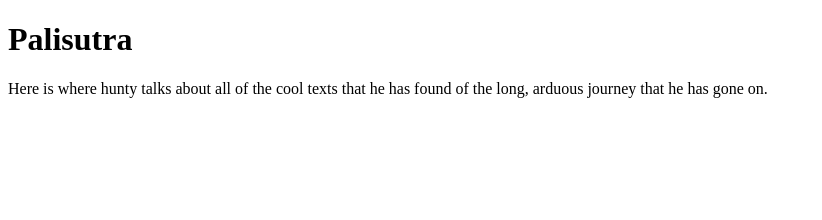
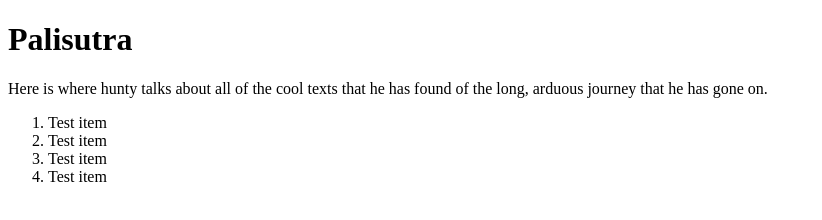
Before and after one commit to spenceryonce/HuntyPali, a website: page public/index.html in a window 1280 px wide. Shown: the whole page, without its empty margins (0-822 px from the left). Drawn offline with Linux system fonts and the light colour scheme.

Commit message:
added test list

```diff
--- a/public/index.html
+++ b/public/index.html
@@ -7,6 +7,13 @@
     <body>
         <h1>Palisutra</h1>
         <p>Here is where hunty talks about all of the cool texts that he has found of the long, arduous journey that he has gone on.</p>
+
+        <ol>
+            <li>Test item</li>
+            <li>Test item</li>
+            <li>Test item</li>
+            <li>Test item</li>
+        </ol>
     </body>
     <script type="text/javascript">
         import { initializeApp } from "firebase/app";
```
